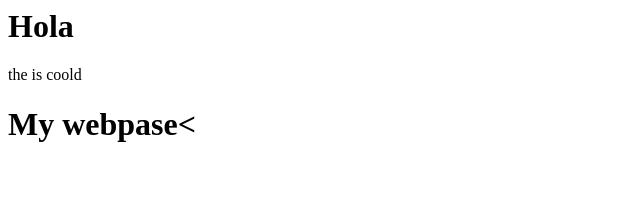
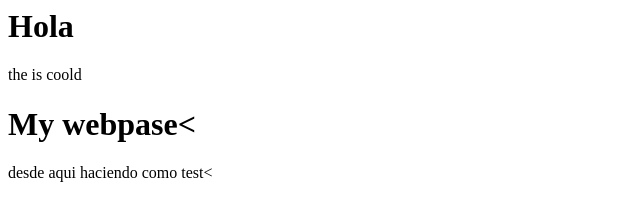
Before and after one commit to ILLA543/curso_service, a plain HTML site: page index.html in a window 1280 px wide. Shown: the whole page, without its empty margins (0-640 px from the left). Drawn offline with Linux system fonts and the light colour scheme.

Commit message:
modificar index

```diff
--- a/index.html
+++ b/index.html
@@ -1,3 +1,4 @@
 <h1>Hola</h1>
 <p>the is coold</p>
 <h1>My webpase<</h1>
+<p>desde aqui haciendo como test<</p>
```
